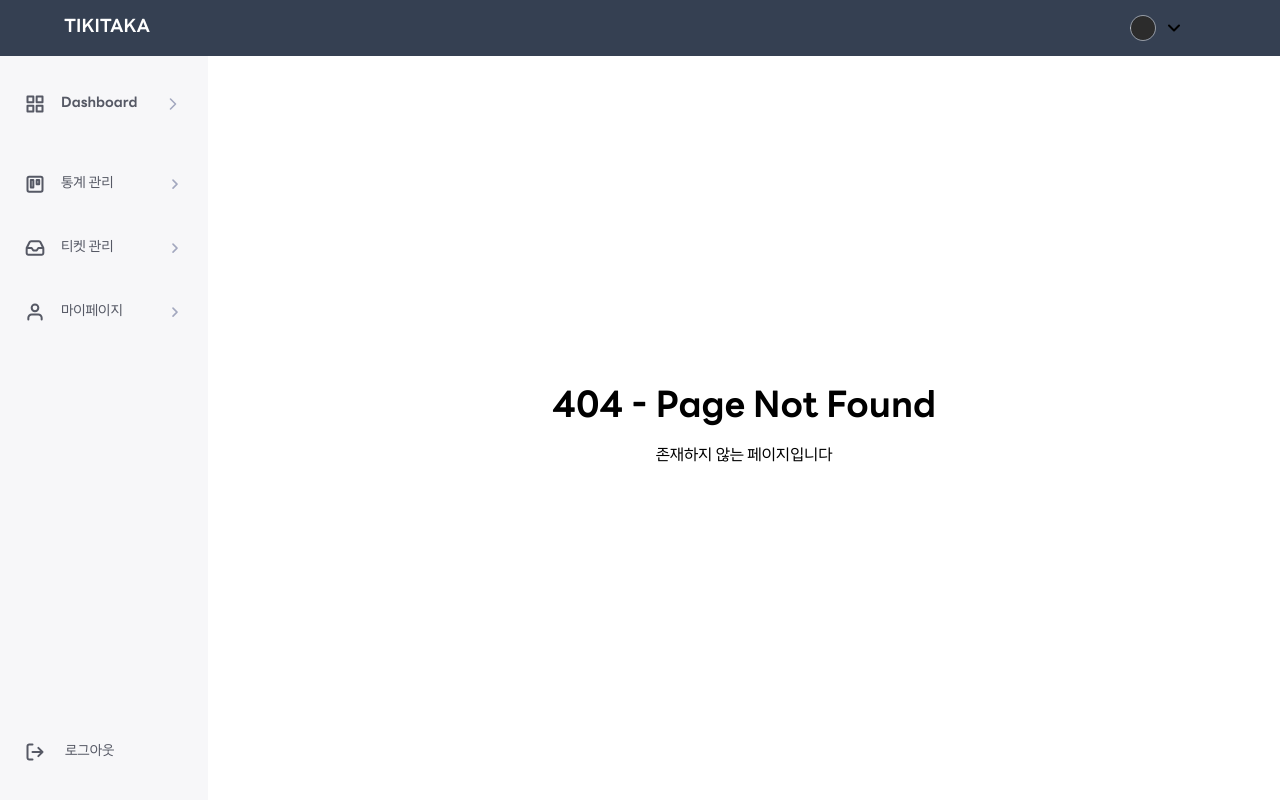
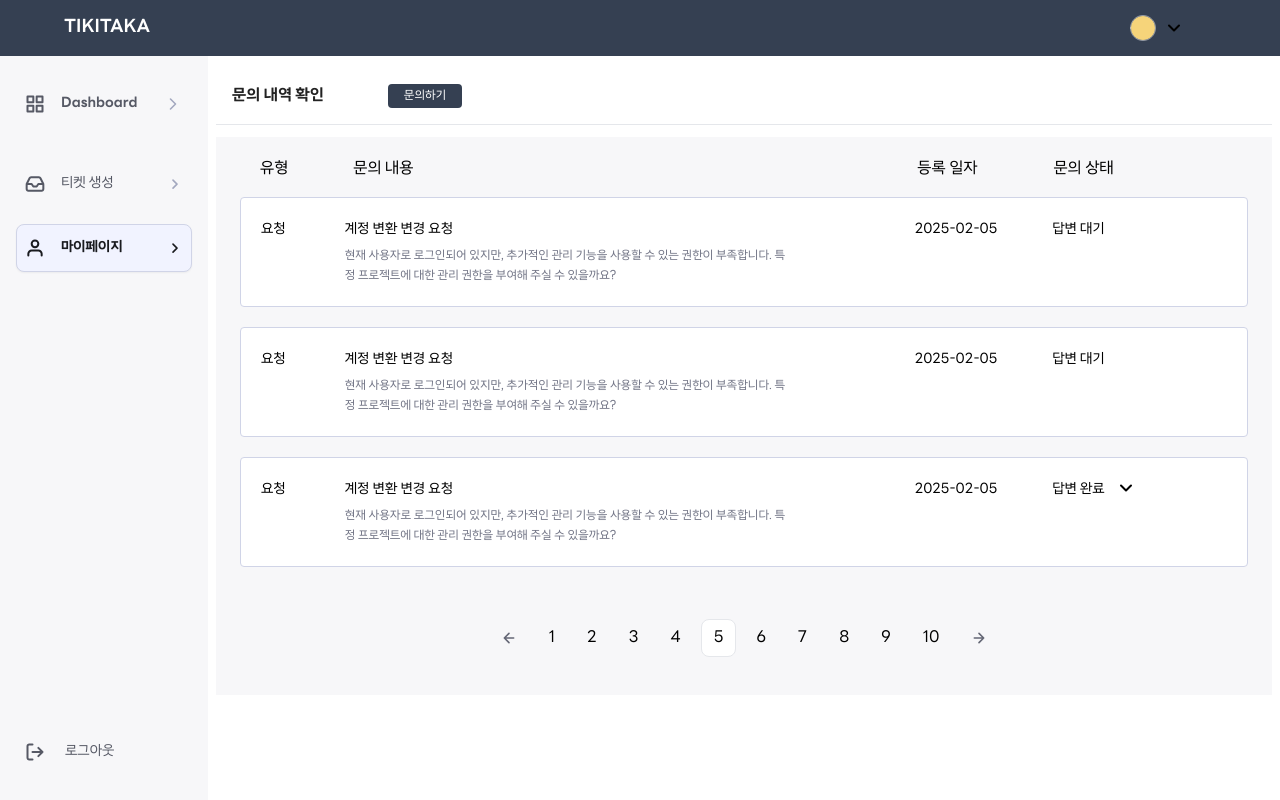
Before and after one commit to lamiiiii/TRILLION-TikiTaka-FE, a React app: page /user/inquiry in a window 1280 px wide. Before the commit this address had no page. Built offline with nearby package versions, Linux system fonts and the light colour scheme.

Commit message:
TKT-47 feat: 사용자 문의, 비밀번호 변경 구현 및 사이드 메뉴 마이페이지 수정

```diff
--- a/src/App.tsx
+++ b/src/App.tsx
@@ -11,6 +11,8 @@ import NotFound from './pages/NotFound';
 import ManagerInquiry from './pages/manager/ManagerInquiry';
 import ManagerPwdChange from './pages/manager/ManagerPwdChange';
 import ManagerTicketDetail from './pages/manager/ManagerTicketDetail';
+import UserInquiry from './pages/user/UserInquiry';
+import UserPwdChange from './pages/user/UserPwdChange';
 
 function App() {
   const managerRoutes = [
@@ -22,7 +24,11 @@ function App() {
     {path: 'pwdChange', element: <ManagerPwdChange />}, //todo 명칭?
   ];
 
-  const userRoutes = [{path: '', element: <UserHome />}];
+  const userRoutes = [
+    {path: '', element: <UserHome />},
+    {path: 'inquiry', element: <UserInquiry />},
+    {path: 'pwdChange', element: <UserPwdChange />},
+  ];
 
   const adminRoutes = [{path: '', element: <AdminHome />}];
 
--- a/src/components/common/SideBar.tsx
+++ b/src/components/common/SideBar.tsx
@@ -7,7 +7,7 @@ import {Link, useLocation} from 'react-router-dom';
 // 메뉴 컴포넌트
 function MenuItem({icon: Icon, text, to, children}: MenuItemProps) {
   const location = useLocation();
-  const isActive = location.pathname === to;
+  const isActive = location.pathname === to || (children?.some((child) => child.props.to === location.pathname) ?? false);
 
   const [isExpanded, setIsExpanded] = useState(false);
 
--- a/src/interfaces/interfaces.ts
+++ b/src/interfaces/interfaces.ts
@@ -1,6 +1,7 @@
 // props 관련 Interface
 // -----------------------------
 
+import {ReactElement} from 'react';
 import {PRIORITY} from '../constants/constants';
 
 // 사이드바 메뉴 props
@@ -8,7 +9,7 @@ export interface MenuItemProps {
   icon: React.ComponentType<{strokeColor: string}>;
   text: string;
   to?: string;
-  children?: React.ReactNode;
+  children?: ReactElement<MenuItemProps>[];
 }
 
 // Top Menu props
--- /dev/null
+++ b/src/pages/user/UserInquiry.tsx
@@ -0,0 +1,25 @@
+import {useState} from 'react';
+import TopMenu from '../../components/common/TopMenu';
+import InquiryContainer from '../../components/manager/inquiry/InquiryContainer';
+import InquiryModal from '../../components/manager/inquiry/InquiryModal';
+
+export default function UserInquiry() {
+  const [showModal, setShowModal] = useState(false);
+
+  const handleOpenModal = () => {
+    setShowModal(true);
+  };
+  const handleCloseModal = () => {
+    setShowModal(false);
+  };
+
+  return (
+    <div className="top-container">
+      <div className="flex flex-col max-w-1200">
+        <TopMenu boldBlackText="문의 내역 확인" btnText="문의하기" onBtnClick={handleOpenModal} />
+        <InquiryContainer />
+        {showModal && <InquiryModal onClose={handleCloseModal} />}
+      </div>
+    </div>
+  );
+}
--- /dev/null
+++ b/src/pages/user/UserPwdChange.tsx
@@ -0,0 +1,13 @@
+import TopMenu from '../../components/common/TopMenu';
+import PwdChangeContainer from '../../components/manager/PwdChangeContainer';
+
+export default function UserPwdChange() {
+  return (
+    <div className="top-container">
+      <div className="flex flex-col max-w-1200">
+        <TopMenu boldBlackText="비밀번호 변경" />
+        <PwdChangeContainer />
+      </div>
+    </div>
+  );
+}
--- a/src/store/store.ts
+++ b/src/store/store.ts
@@ -6,7 +6,7 @@ import {TicketStore, TokenStore, UserStore} from '../interfaces/interfaces';
 // 역할 임시 전달 - user, manager, admin (추후 로그인시 전달 받아와서 저장)
 // 시스템 사용자 정보 저장 전역변수
 export const useUserStore = create<UserStore>((set) => ({
-  role: 'manager',
+  role: 'user',
   setRole: (role) => set({role}),
 }));
 
```
